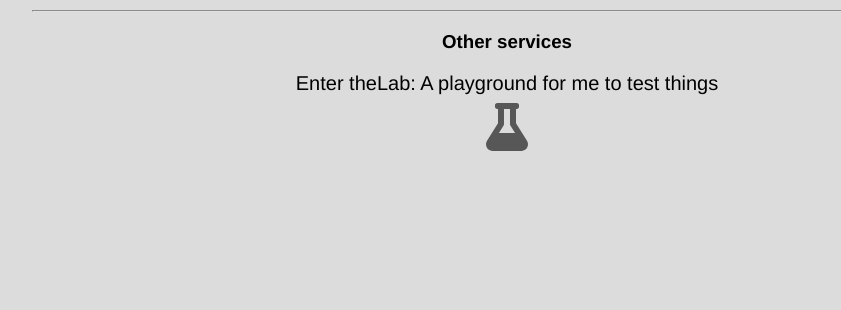
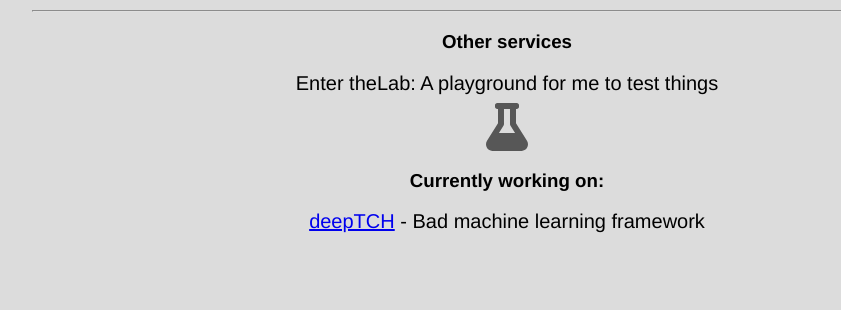
Before and after one commit to xiurobert/derpz-new-site, a Gatsby site: page / in a window 1280 px wide. Shown: the part 400-710 px from the top of the page, without its empty margins (133-974 px from the left). Built offline with nearby package versions, Linux system fonts and the light colour scheme; Gatsby itself is replaced by a stand-in of ours.

Commit message:
Update index.js

```diff
--- a/src/pages/index.js
+++ b/src/pages/index.js
@@ -59,6 +59,12 @@ const IndexPage = () => {
                     <IconRow>
                         <ClickyIcon url={'https://lab.derpz.net'} icon={faFlask}/>
                     </IconRow>
+                    <h3>
+                        Currently working on:
+                    </h3>
+                    <p>
+                        <a href={`https://github.com/xiurobert/deeptch`}>deepTCH</a> - Bad machine learning framework
+                    </p>
                 </main>
             </div>
             <footer>
```
